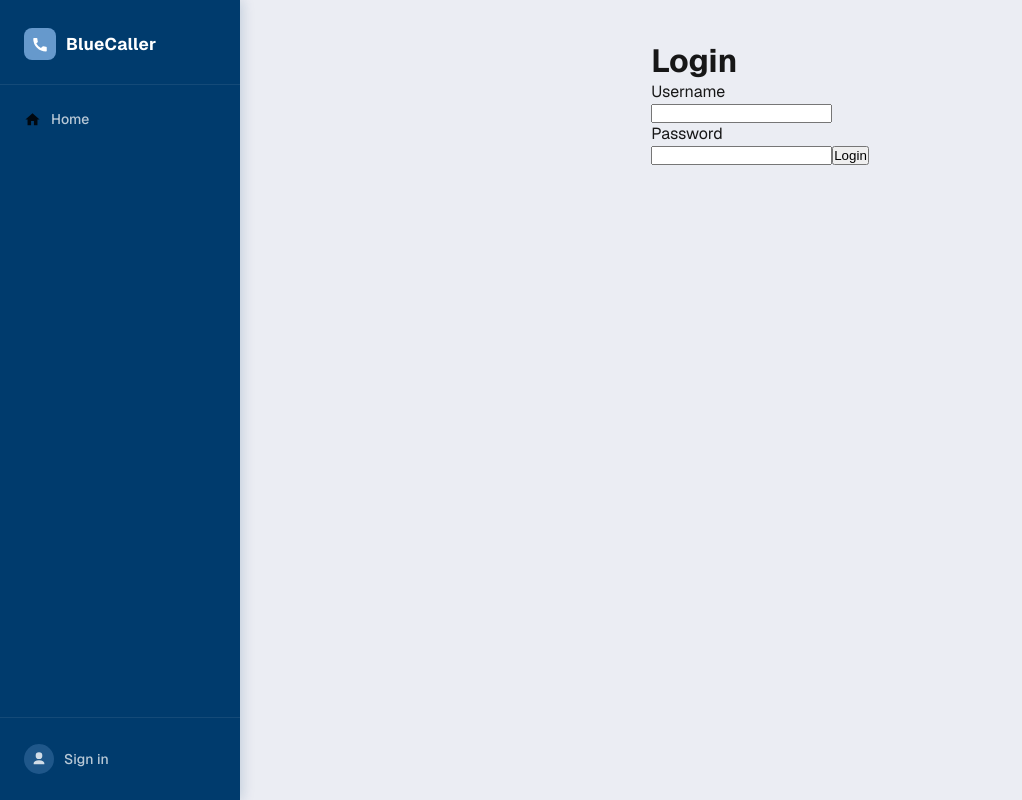
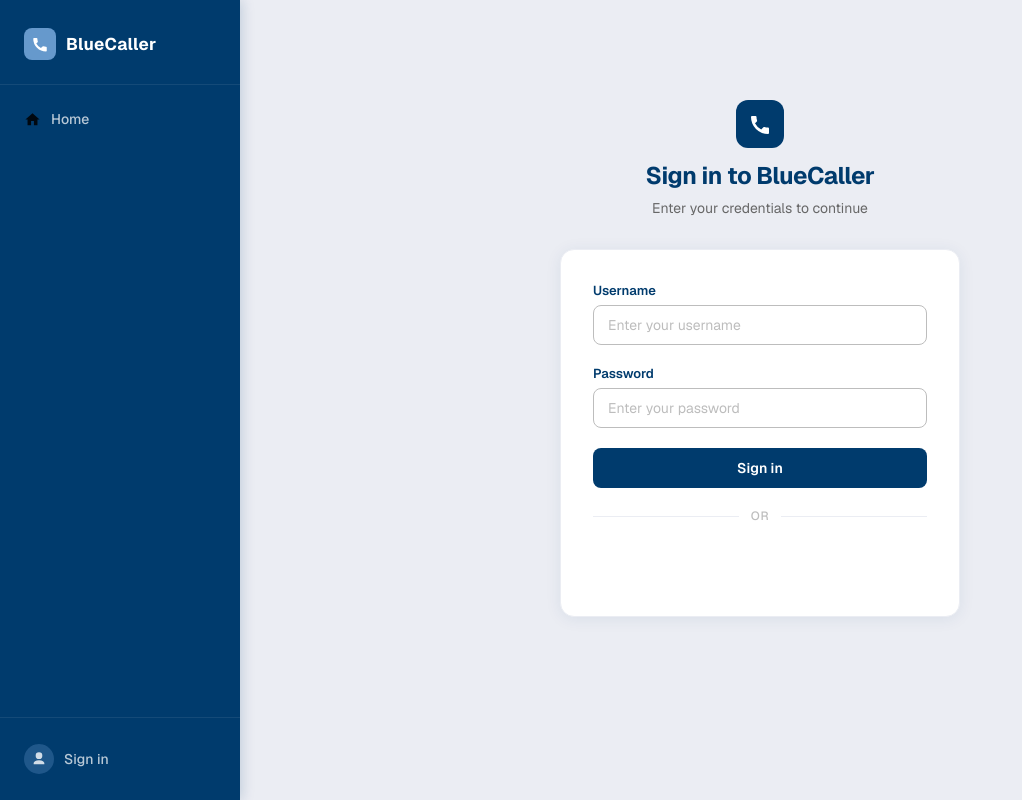
Before and after one commit to Cool-cal3b/bluecaller-web, a Next.js app: page /profile/login in a window 1280 px wide. Shown: the whole page, without its empty margins (0-1022 px from the left). Built offline with nearby package versions, Linux system fonts and the light colour scheme; no server answers.

Commit message:
Styled the login pages

```diff
--- /dev/null
+++ b/src/app/(main)/profile/login/login.module.css
@@ -0,0 +1,156 @@
+.container {
+  display: flex;
+  flex-direction: column;
+  align-items: center;
+  gap: 32px;
+  width: 100%;
+  max-width: 400px;
+  padding-top: 60px;
+}
+
+.heading {
+  display: flex;
+  flex-direction: column;
+  align-items: center;
+  gap: 8px;
+  text-align: center;
+}
+
+.logoMark {
+  width: 48px;
+  height: 48px;
+  border-radius: 12px;
+  background-color: var(--color-blue-deep);
+  display: flex;
+  align-items: center;
+  justify-content: center;
+  margin-bottom: 4px;
+}
+
+.logoMark svg {
+  width: 24px;
+  height: 24px;
+  fill: #ffffff;
+}
+
+.heading h1 {
+  font-size: 24px;
+  font-weight: 700;
+  color: var(--color-blue-deep);
+  letter-spacing: -0.02em;
+  margin: 0;
+}
+
+.heading p {
+  font-size: 14px;
+  color: var(--color-gray-dark);
+  margin: 0;
+}
+
+.card {
+  width: 100%;
+  background: #ffffff;
+  border: 1px solid var(--color-gray-lightest);
+  border-radius: 14px;
+  padding: 32px;
+  box-shadow: 0 2px 16px rgba(0, 59, 109, 0.08);
+  display: flex;
+  flex-direction: column;
+  gap: 20px;
+}
+
+.fieldGroup {
+  display: flex;
+  flex-direction: column;
+  gap: 6px;
+}
+
+.label {
+  font-size: 13px;
+  font-weight: 600;
+  color: var(--color-blue-deep);
+}
+
+.input {
+  width: 100%;
+  padding: 10px 14px;
+  border-radius: 8px;
+  border: 1px solid var(--color-gray-medium);
+  font-size: 14px;
+  color: var(--color-blue-deep);
+  background: #ffffff;
+  outline: none;
+  transition: border-color 0.15s, box-shadow 0.15s;
+  font-family: inherit;
+}
+
+.input::placeholder {
+  color: var(--color-gray-medium);
+}
+
+.input:focus {
+  border-color: var(--color-blue-medium);
+  box-shadow: 0 0 0 3px rgba(102, 153, 204, 0.18);
+}
+
+.divider {
+  display: flex;
+  align-items: center;
+  gap: 12px;
+}
+
+.dividerLine {
+  flex: 1;
+  height: 1px;
+  background-color: var(--color-gray-lightest);
+}
+
+.dividerText {
+  font-size: 12px;
+  font-weight: 500;
+  color: var(--color-gray-medium);
+  text-transform: uppercase;
+  letter-spacing: 0.05em;
+}
+
+.loginButton {
+  width: 100%;
+  padding: 11px 20px;
+  border-radius: 8px;
+  border: none;
+  background-color: var(--color-blue-deep);
+  color: #ffffff;
+  font-size: 14px;
+  font-weight: 600;
+  cursor: pointer;
+  transition: background-color 0.15s;
+  font-family: inherit;
+}
+
+.loginButton:hover {
+  background-color: #004d8f;
+}
+
+.googleWrapper {
+  display: flex;
+  justify-content: center;
+}
+
+.errorMessage {
+  display: flex;
+  align-items: center;
+  gap: 8px;
+  padding: 10px 14px;
+  border-radius: 8px;
+  background-color: rgba(220, 53, 69, 0.06);
+  border: 1px solid rgba(220, 53, 69, 0.2);
+  font-size: 13px;
+  color: #c0392b;
+}
+
+.errorMessage svg {
+  width: 15px;
+  height: 15px;
+  fill: #c0392b;
+  flex-shrink: 0;
+}
--- a/src/app/(main)/profile/login/page.tsx
+++ b/src/app/(main)/profile/login/page.tsx
@@ -4,6 +4,7 @@ import { LoginPageService } from "@/services/page-services.ts/login-page-service
 import { useRouter } from "next/navigation";
 import { useRef, useState } from "react";
 import { GoogleLogin } from "@react-oauth/google";
+import styles from "./login.module.css";
 
 export default function LoginPage() {
   const [username, setUsername] = useState<string>('');
@@ -37,21 +38,66 @@ export default function LoginPage() {
   };
 
   return (
-    <div>
-      <h1>Login</h1>
-      <div>
-        <div>Username</div>
-        <input type="text" value={username} onChange={(e) => setUsername(e.target.value)} />
-        <div>Password</div>
-        <input type="password" value={password} onChange={(e) => setPassword(e.target.value)} />
-        <button onClick={handleLogin}>Login</button>
+    <div className={styles.container}>
+      <div className={styles.heading}>
+        <div className={styles.logoMark}>
+          <svg viewBox="0 0 24 24" xmlns="http://www.w3.org/2000/svg">
+            <path d="M6.62 10.79a15.05 15.05 0 006.59 6.59l2.2-2.2a1 1 0 011.01-.24 11.47 11.47 0 003.58.57 1 1 0 011 1V21a1 1 0 01-1 1A17 17 0 013 5a1 1 0 011-1h3.5a1 1 0 011 1 11.47 11.47 0 00.57 3.58 1 1 0 01-.25 1.01l-2.2 2.2z" />
+          </svg>
+        </div>
+        <h1>Sign in to BlueCaller</h1>
+        <p>Enter your credentials to continue</p>
+      </div>
 
-        <GoogleLogin
-          onSuccess={handleGoogleSuccess}
-          onError={() => setGoogleError('Google sign-in failed')}
-          useOneTap={false}
-        />
-        {googleError && <div>{googleError}</div>}
+      <div className={styles.card}>
+        {googleError && (
+          <div className={styles.errorMessage}>
+            <svg viewBox="0 0 24 24" xmlns="http://www.w3.org/2000/svg">
+              <path d="M12 2C6.48 2 2 6.48 2 12s4.48 10 10 10 10-4.48 10-10S17.52 2 12 2zm1 15h-2v-2h2v2zm0-4h-2V7h2v6z" />
+            </svg>
+            {googleError}
+          </div>
+        )}
+
+        <div className={styles.fieldGroup}>
+          <label className={styles.label}>Username</label>
+          <input
+            className={styles.input}
+            type="text"
+            placeholder="Enter your username"
+            value={username}
+            onChange={(e) => setUsername(e.target.value)}
+          />
+        </div>
+
+        <div className={styles.fieldGroup}>
+          <label className={styles.label}>Password</label>
+          <input
+            className={styles.input}
+            type="password"
+            placeholder="Enter your password"
+            value={password}
+            onChange={(e) => setPassword(e.target.value)}
+          />
+        </div>
+
+        <button className={styles.loginButton} onClick={handleLogin}>
+          Sign in
+        </button>
+
+        <div className={styles.divider}>
+          <span className={styles.dividerLine} />
+          <span className={styles.dividerText}>or</span>
+          <span className={styles.dividerLine} />
+        </div>
+
+        <div className={styles.googleWrapper}>
+          <GoogleLogin
+            onSuccess={handleGoogleSuccess}
+            onError={() => setGoogleError('Google sign-in failed')}
+            useOneTap={false}
+          />
+        </div>
       </div>
     </div>
   );
--- /dev/null
+++ b/src/app/(main)/profile/profile.module.css
@@ -0,0 +1,165 @@
+.container {
+  display: flex;
+  flex-direction: column;
+  gap: 32px;
+  width: 100%;
+  max-width: 480px;
+  padding-top: 60px;
+}
+
+.heading {
+  display: flex;
+  flex-direction: column;
+  gap: 6px;
+}
+
+.heading h1 {
+  font-size: 28px;
+  font-weight: 700;
+  color: var(--color-blue-deep);
+  letter-spacing: -0.02em;
+  margin: 0;
+}
+
+.heading p {
+  font-size: 14px;
+  color: var(--color-gray-dark);
+  margin: 0;
+}
+
+.card {
+  background: #ffffff;
+  border: 1px solid var(--color-gray-lightest);
+  border-radius: 14px;
+  box-shadow: 0 2px 12px rgba(0, 59, 109, 0.06);
+  overflow: hidden;
+}
+
+.cardHeader {
+  display: flex;
+  align-items: center;
+  gap: 14px;
+  padding: 24px 28px;
+  border-bottom: 1px solid var(--color-gray-lightest);
+}
+
+.avatarLarge {
+  width: 52px;
+  height: 52px;
+  border-radius: 50%;
+  background-color: var(--color-blue-deep);
+  display: flex;
+  align-items: center;
+  justify-content: center;
+  font-size: 20px;
+  font-weight: 700;
+  color: #ffffff;
+  text-transform: uppercase;
+  flex-shrink: 0;
+}
+
+.avatarLargeIcon {
+  width: 52px;
+  height: 52px;
+  border-radius: 50%;
+  background-color: rgba(0, 59, 109, 0.08);
+  display: flex;
+  align-items: center;
+  justify-content: center;
+  flex-shrink: 0;
+}
+
+.avatarLargeIcon svg {
+  width: 26px;
+  height: 26px;
+  fill: var(--color-blue-deep);
+  opacity: 0.7;
+}
+
+.cardHeaderText {
+  display: flex;
+  flex-direction: column;
+  gap: 2px;
+}
+
+.cardHeaderText strong {
+  font-size: 16px;
+  font-weight: 600;
+  color: var(--color-blue-deep);
+}
+
+.cardHeaderText span {
+  font-size: 13px;
+  color: var(--color-gray-dark);
+}
+
+.fieldList {
+  display: flex;
+  flex-direction: column;
+  padding: 8px 0;
+}
+
+.field {
+  display: flex;
+  justify-content: space-between;
+  align-items: center;
+  padding: 14px 28px;
+  gap: 16px;
+}
+
+.field + .field {
+  border-top: 1px solid var(--color-gray-lightest);
+}
+
+.fieldLabel {
+  font-size: 13px;
+  font-weight: 600;
+  color: var(--color-gray-dark);
+  min-width: 90px;
+}
+
+.fieldValue {
+  font-size: 14px;
+  color: var(--color-blue-deep);
+  text-align: right;
+  word-break: break-all;
+}
+
+.fieldValueEmpty {
+  font-size: 14px;
+  color: var(--color-gray-medium);
+  text-align: right;
+  font-style: italic;
+}
+
+.actions {
+  padding: 20px 28px;
+  border-top: 1px solid var(--color-gray-lightest);
+}
+
+.logoutButton {
+  display: inline-flex;
+  align-items: center;
+  gap: 8px;
+  padding: 10px 20px;
+  border-radius: 8px;
+  border: 1px solid rgba(0, 59, 109, 0.2);
+  background: transparent;
+  color: var(--color-blue-deep);
+  font-size: 14px;
+  font-weight: 500;
+  cursor: pointer;
+  transition: background-color 0.15s, border-color 0.15s;
+}
+
+.logoutButton:hover {
+  background-color: rgba(0, 59, 109, 0.06);
+  border-color: rgba(0, 59, 109, 0.35);
+}
+
+.logoutButton svg {
+  width: 15px;
+  height: 15px;
+  fill: var(--color-blue-deep);
+  opacity: 0.75;
+}
```
Also changed, not shown: src/app/(main)/profile/page.tsx (+61 -14 lines).
